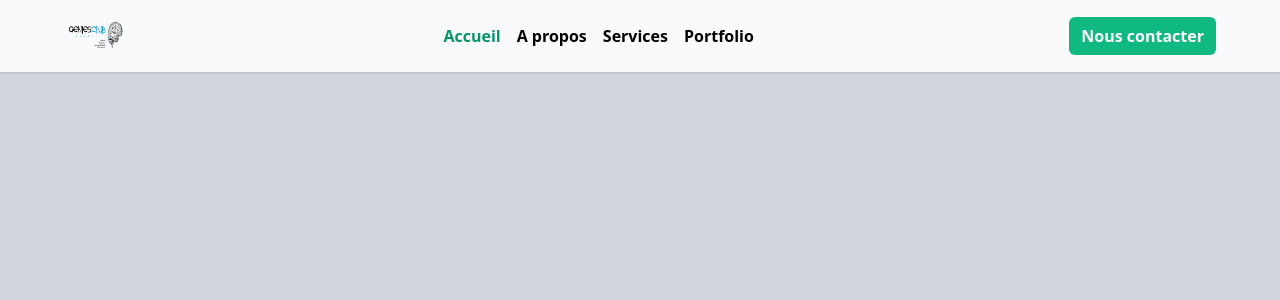
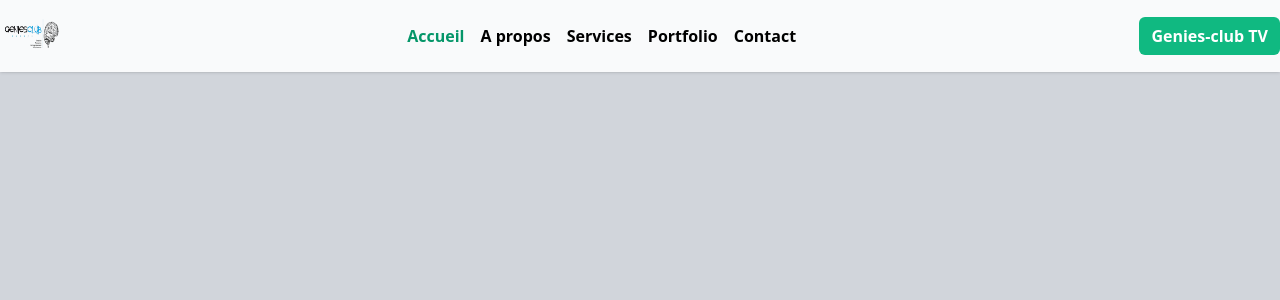
Before and after one commit to mr-leo44/genies-club, a Nuxt app: page / in a window 1280 px wide. Shown: the top 300 px of the page. Built offline with nearby package versions, Linux system fonts and the light colour scheme.

Commit message:
update navbar width

```diff
--- a/components/Navbar.vue
+++ b/components/Navbar.vue
@@ -1,6 +1,6 @@
 <template>
-  <div class="fixed shadow bg-gray-50 backdrop-blur py-1 px-16 w-full">
-    <nav class="flex justify-between w-full items-center">
+  <div class="fixed shadow bg-gray-50 backdrop-blur py-1 w-full">
+    <nav class="flex justify-between container mx-auto items-center">
       <NuxtLink href="/">
         <img class="shrink-0 w-16 h-16" src="~/assets/images/gc-logo.png" />
       </NuxtLink>
@@ -9,10 +9,10 @@
         <NuxtLink href="/" class="font-semibold hover:text-emerald-600">A propos</NuxtLink>
         <NuxtLink href="/" class="font-semibold hover:text-emerald-600">Services</NuxtLink>
         <NuxtLink href="/" class="font-semibold hover:text-emerald-600">Portfolio</NuxtLink>
-        <!-- <NuxtLink href="/" class="font-semibold">Contact</NuxtLink> -->
+        <NuxtLink href="/" class="font-semibold">Contact</NuxtLink>
       </ul>
       <div>
-        <NuxtLink class="px-3 py-2 bg-emerald-500 hover:bg-emerald-600 text-white font-semibold rounded-md ease-in duration-75">Nous contacter</NuxtLink>
+        <NuxtLink class="px-3 py-2 bg-emerald-500 hover:bg-emerald-600 text-white font-semibold rounded-md ease-in duration-75">Genies-club TV</NuxtLink>
       </div>
     </nav>
   </div>
```
